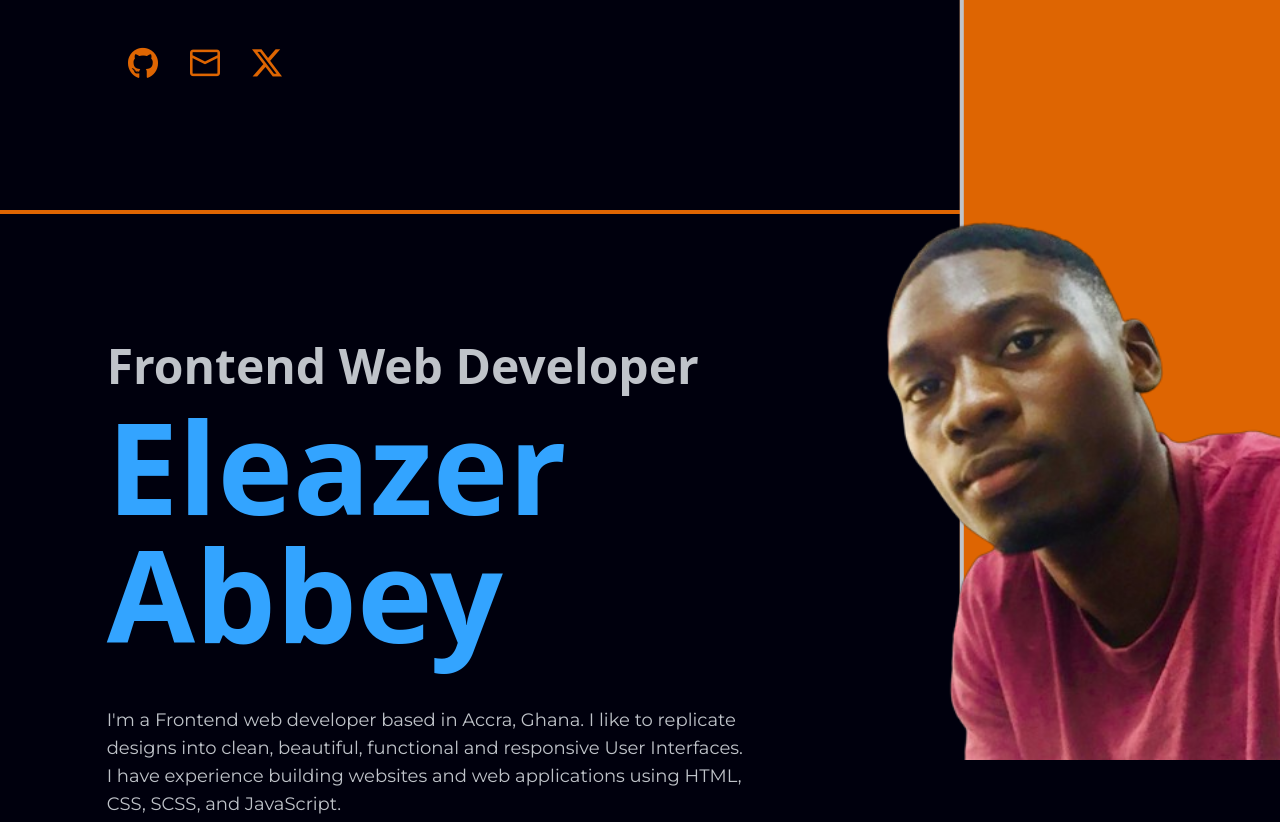
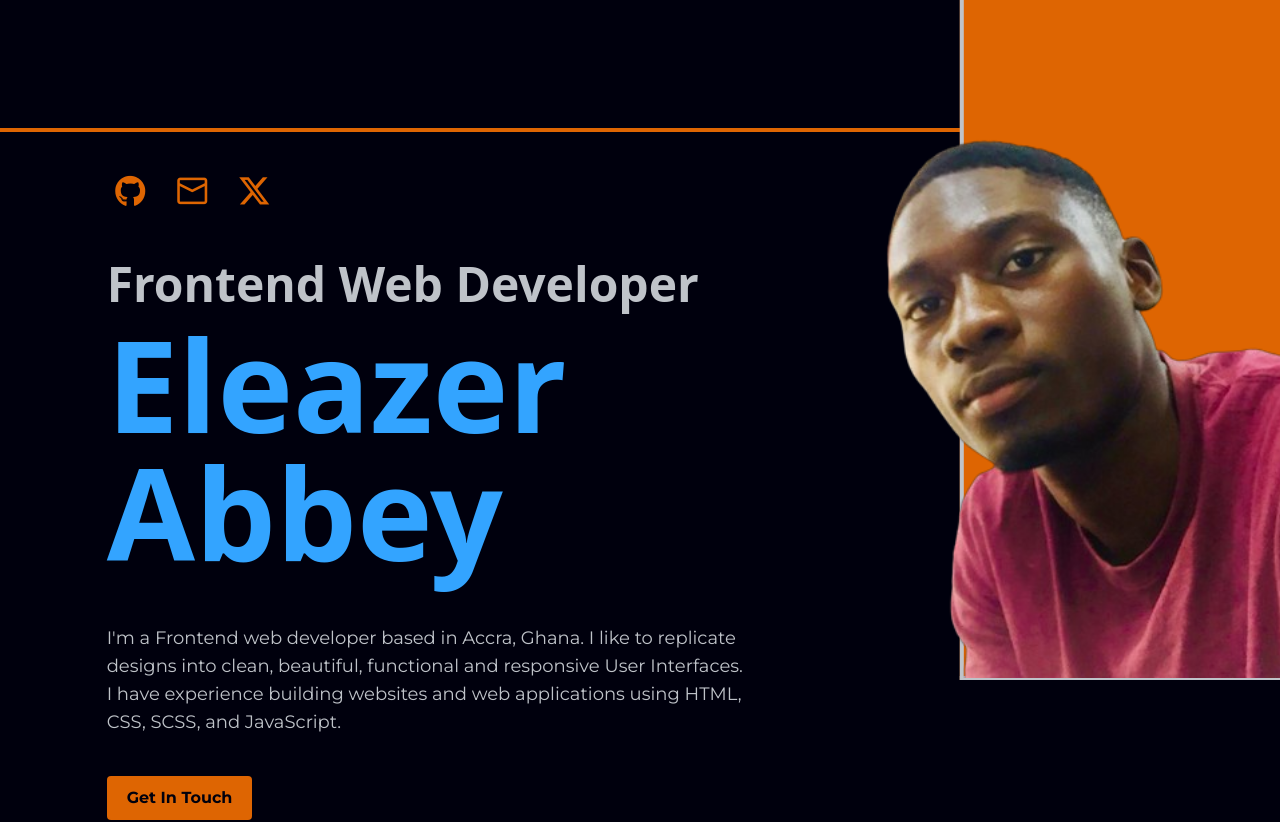
Before and after one commit to abbey-eleazer/portfolio, a Vue app: page / in a window 1280 px wide. Shown: the top 822 px of the page. Built offline with nearby package versions, Linux system fonts and the light colour scheme.

Commit message:
changed position of icons

```diff
--- a/src/components/HeroSection.vue
+++ b/src/components/HeroSection.vue
@@ -1,11 +1,11 @@
 <template>
   <main>
-    <div class="flex gap-8 ml-[10%] mt-12">
+    <div class="absolute flex gap-8 ml-[9%] mt-12">
       <a href="https://github.com/abbey-eleazer"><i class="pi pi-github text-3xl text-colorSecondary cursor-pointer" style=""></i></a>
       <a href="mailto:abbeyeleazer@gmail.com"><i class="pi pi-envelope text-3xl  text-colorSecondary cursor-pointer"></i></a>
       <a href="https://x.com/@Abbey_Eleazer"><i class="pi pi-twitter text-3xl  text-colorSecondary cursor-pointer"></i></a>
     </div>
-    <div class="hero-container">
+    <div class=" hero-container">
       <div class="w-full border-t-4 col-span-9 border-colorSecondary"></div>
       <div class="hero-text">
         <div class="hero-text-heading">
```
